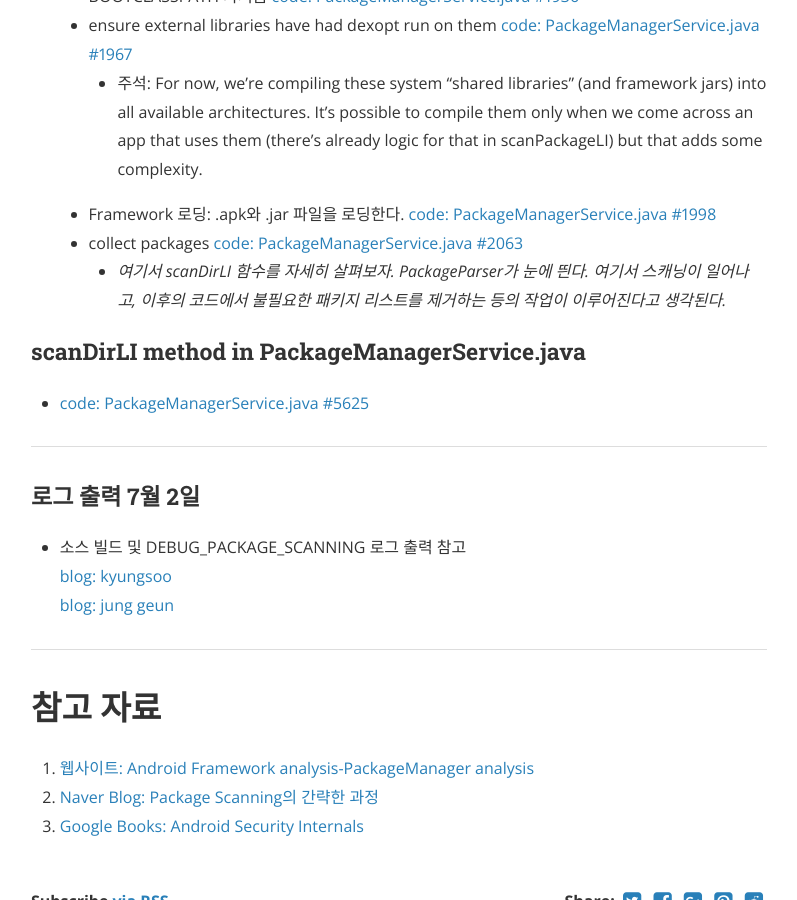
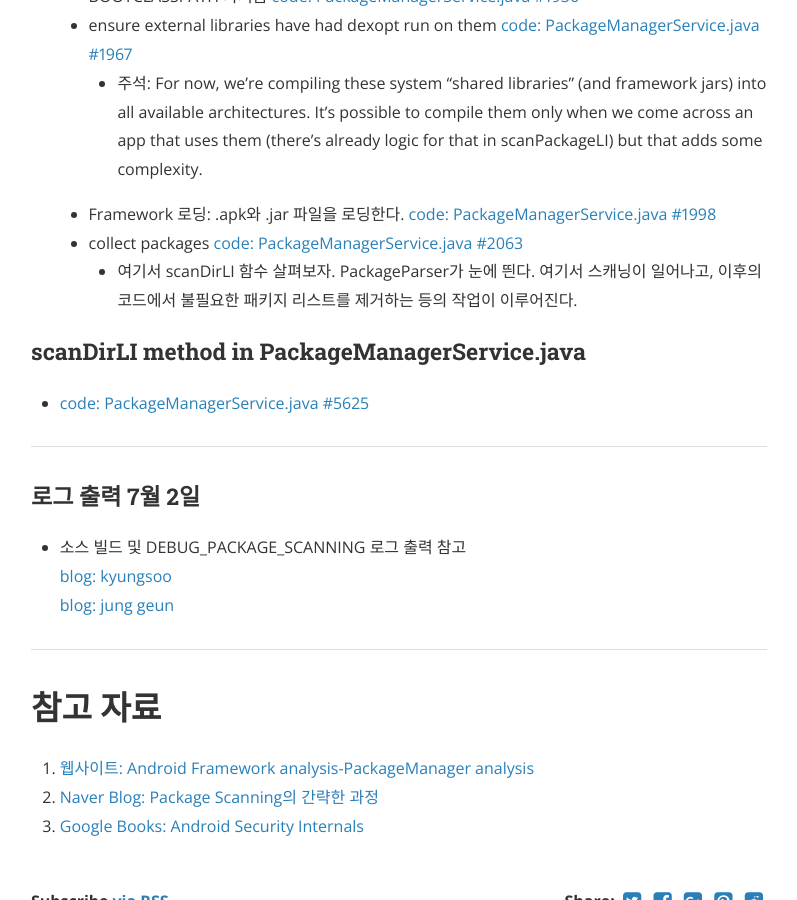
Before and after one commit to sihyeon-kim/sihyeon-kim.github.io, a Jekyll site: the page built from _posts/2019-07-02-Android-Package-Manager-#02-starting-from-system-server.markdown, in a window 1280 px wide and 900 px high, scrolled down 1852 px. Shown: the whole window, without its empty margins (241-1038 px from the left). Built offline with Jekyll 4.4.1, drawn with Linux system fonts in a browser that asks for light colours; nearby versions of some CDN libraries; comment, search, counter and statistics services are not loaded.

Commit message:
Update 2019-07-02-Android-Package-Manager-#02-starting-from-system-server.markdown

```diff
--- a/_posts/2019-07-02-Android-Package-Manager-#02-starting-from-system-server.markdown
+++ b/_posts/2019-07-02-Android-Package-Manager-#02-starting-from-system-server.markdown
@@ -58,7 +58,7 @@ categories: android-packagemanager
     - 주석: For now, we're compiling these system "shared libraries" (and framework jars) into all available architectures. It's possible to compile them only when we come across an app that uses them (there's already logic for that in scanPackageLI) but that adds some complexity.
   - Framework 로딩: .apk와 .jar 파일을 로딩한다. [ code: PackageManagerService.java #1998 ](https://android.googlesource.com/platform/frameworks/base/+/refs/tags/android-6.0.1_r77/services/core/java/com/android/server/pm/PackageManagerService.java#1998)
   - collect packages [ code: PackageManagerService.java #2063 ](https://android.googlesource.com/platform/frameworks/base/+/refs/tags/android-6.0.1_r77/services/core/java/com/android/server/pm/PackageManagerService.java#2063)
-    - *여기서 scanDirLI 함수를 자세히 살펴보자. PackageParser가 눈에 띈다. 여기서 스캐닝이 일어나고, 이후의 코드에서 불필요한 패키지 리스트를 제거하는 등의 작업이 이루어진다고 생각된다.*
+    - 여기서 scanDirLI 함수 살펴보자. PackageParser가 눈에 띈다. 여기서 스캐닝이 일어나고, 이후의 코드에서 불필요한 패키지 리스트를 제거하는 등의 작업이 이루어진다.
 
 
 ### scanDirLI method in PackageManagerService.java
```
